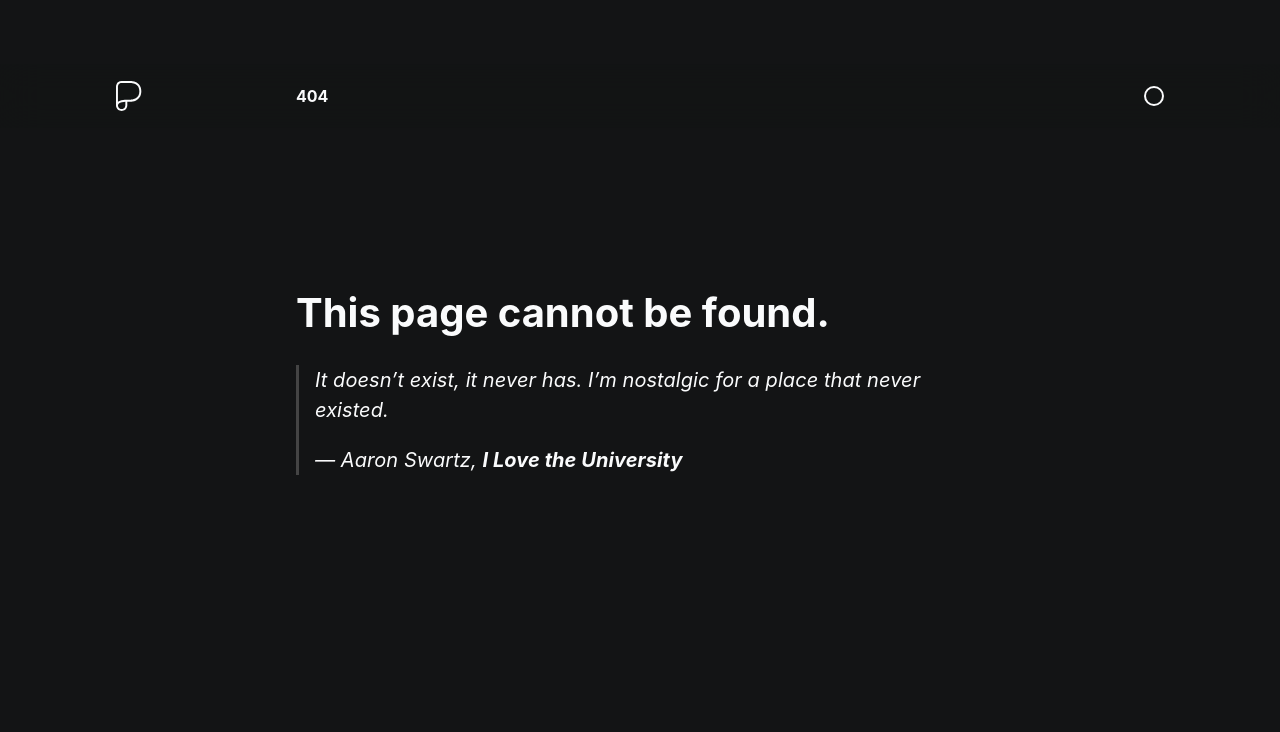
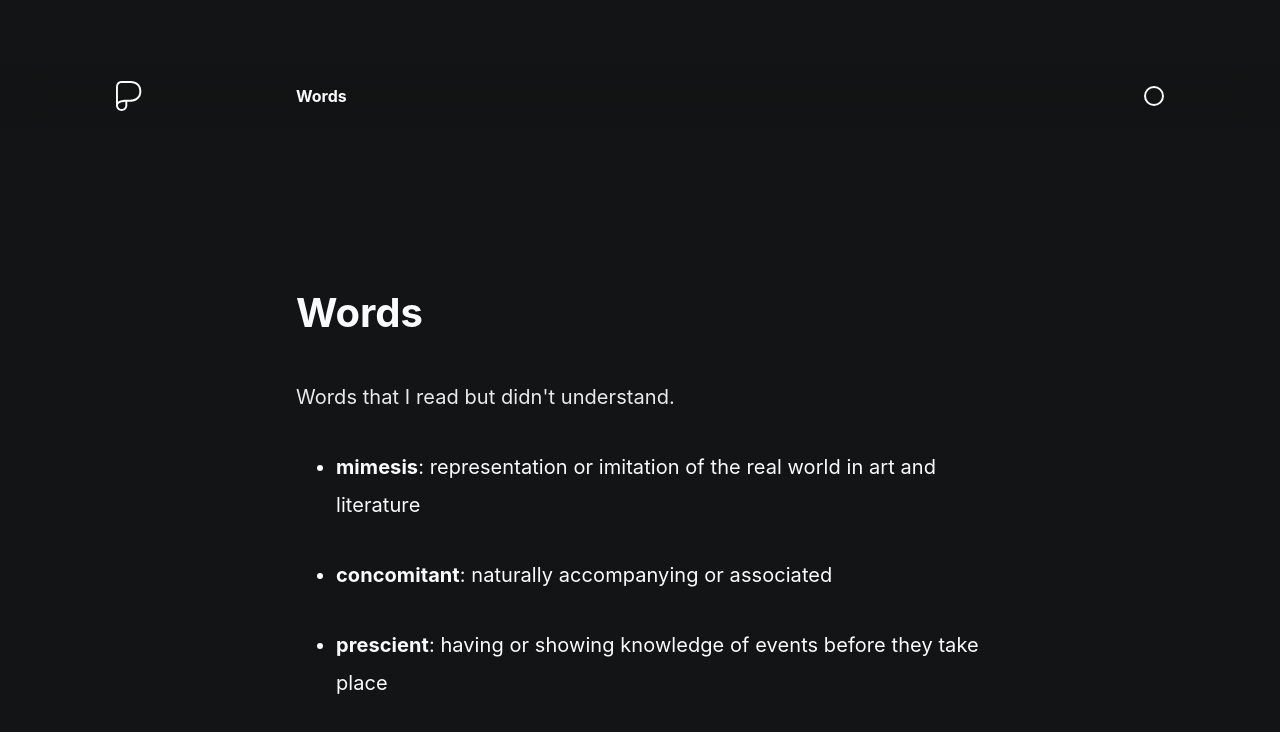
Before and after one commit to pacocoursey/paco, a Next.js app: page /words in a window 1280 px wide. Before the commit this address had no page. Shown: the top 732 px of the page. Built offline with nearby package versions, Linux system fonts and the light colour scheme.

Commit message:
Add /words, cleanup

```diff
--- a/components/error.js
+++ b/components/error.js
@@ -5,7 +5,7 @@ import Link from './link'
 
 const Error = ({ status }) => {
   return (
-    <Page title={status || 'Error'} footer={false}>
+    <Page title={status || 'Error'}>
       <Head>
         <title>404 — Paco Coursey</title>
       </Head>
--- a/data/words.json
+++ b/data/words.json
@@ -6,13 +6,16 @@
   ],
   "data": [
     {
-      "word": "mimesis"
+      "word": "mimesis",
+      "definition": "representation or imitation of the real world in art and literature"
     },
     {
-      "word": "concomitant"
+      "word": "concomitant",
+      "definition": "naturally accompanying or associated"
     },
     {
-      "word": "prescient"
+      "word": "prescient",
+      "definition": "having or showing knowledge of events before they take place"
     }
   ]
 }
--- a/pages/[post].js
+++ b/pages/[post].js
@@ -8,7 +8,7 @@ const PostPage = () => {
 
   if (!query || post === undefined) {
     // Wait for dynamic routing to resolve
-    return <Page footer={false} />
+    return <Page />
   }
 
   return <Post slug={post} />
--- a/pages/design.js
+++ b/pages/design.js
@@ -11,11 +11,7 @@ const Design = () => {
   const { items: nonImageItems } = useData(data.filter(x => !x.image))
 
   return (
-    <Page
-      title="Design"
-      footer={false}
-      content={<Links schema={schema} filter={filter} />}
-    >
+    <Page title="Design" content={<Links schema={schema} filter={filter} />}>
       <article>
         {imageItems.map(entry => {
           return (
--- a/pages/index.js
+++ b/pages/index.js
@@ -4,7 +4,6 @@ import Link from '../components/link'
 const About = () => {
   return (
     <Page
-      footer={false}
       title="Home"
       content={
         <div className="flex">
--- a/pages/keyboards.js
+++ b/pages/keyboards.js
@@ -9,11 +9,7 @@ const Keyboards = () => {
   const { items, filter } = useData(data)
 
   return (
-    <Page
-      title="Keyboards"
-      content={<Links schema={schema} filter={filter} />}
-      footer={false}
-    >
+    <Page title="Keyboards" content={<Links schema={schema} filter={filter} />}>
       <article>
         {items.map(entry => {
           return (
--- a/pages/projects.js
+++ b/pages/projects.js
@@ -3,7 +3,7 @@ import Entry from '../components/entry'
 
 const Projects = () => {
   return (
-    <Page title="Projects" footer={false}>
+    <Page title="Projects">
       <article>
         <Entry
           title="Geist"
--- /dev/null
+++ b/pages/words.js
@@ -0,0 +1,30 @@
+import Page from '../components/page'
+
+// Data
+import useData from '../lib/use-data'
+import { data } from '../data/words.json'
+
+const Music = () => {
+  const { items } = useData(data)
+
+  return (
+    <Page title="Words">
+      <article>
+        <h1>Words</h1>
+        <p>Words that I read but didn't understand.</p>
+
+        {items.map(entry => {
+          return (
+            <ul key={entry.word}>
+              <li key={entry.word}>
+                <b>{entry.word}</b>: {entry.definition}
+              </li>
+            </ul>
+          )
+        })}
+      </article>
+    </Page>
+  )
+}
+
+export default Music
```
Also changed, not shown: components/text-entry.js (+1 -13 lines), pages/music.js (+1 -7 lines), pages/reading.js (+1 -9 lines).
